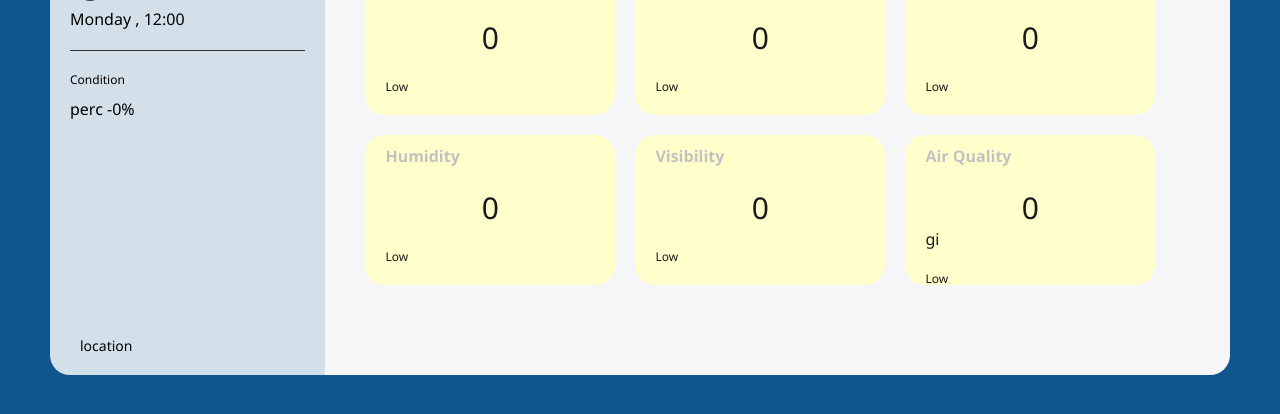
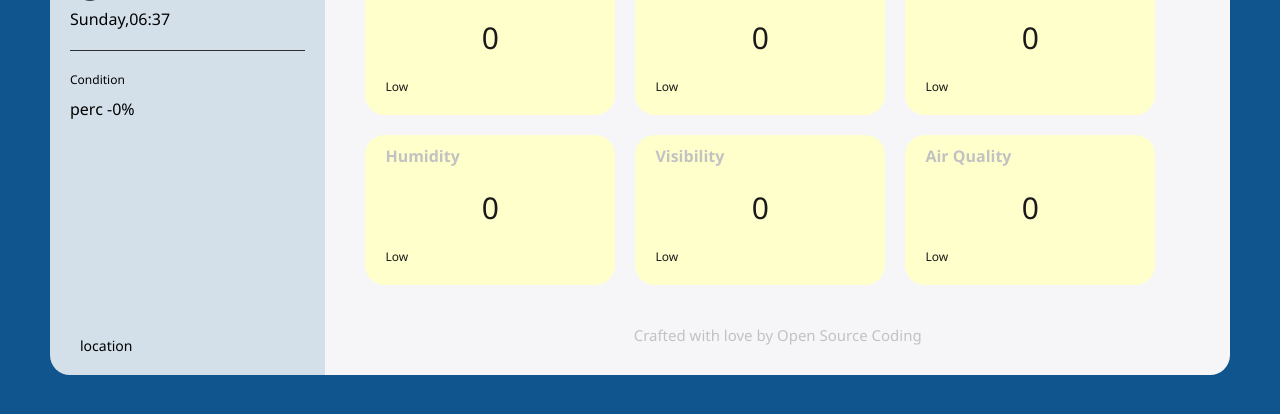
Before and after one commit to Saipadma524405/weather-app, a plain HTML site: page index.html in a window 1280 px wide. Shown: the part 472-886 px from the top of the page. Drawn offline with Linux system fonts and the light colour scheme.

Commit message:
data and time updated

```diff
--- a/index.html
+++ b/index.html
@@ -112,11 +112,12 @@
                     <h4 class="card-heading">Air Quality</h4>
                     <div class="content">
                         <p class="air-quality">0</p>
-       gi                 <p class="air-quality-status">Low</p>
+                        <p class="air-quality-status">Low</p>
                     </div>
                 </div>
             </div>
           </div>
+          <p class="credits">Crafted with love by Open Source Coding</p>
         </div>
     </div>
 
@@ -128,9 +129,9 @@
 
 
 
-    <script>
+    <script src="script.js"></script>
 
-    </script>
+
 
 </body>
 
--- /dev/null
+++ b/script.js
@@ -0,0 +1,35 @@
+const temp = document.getElementById("temp");
+  date = document.getElementById("date-time");
+
+
+let currentCity = "";
+let currentUnit = "";
+let hourlyorWeek = "";
+// update time and Date
+function getDateTime() {
+    let now = new Date(),
+        hour = now.getHours(),
+        minute = now.getMinutes();
+
+
+    let days = [
+        "Sunday",
+        "Tuesday",
+        "Wendnesday",
+        "Thursday",
+        "Friday",
+        "Saturday"
+
+    ];
+    hour = hour % 12;
+    if (hour < 10 ){
+        hour = "0" + hour;
+
+    }if(minute <10){
+        minute ="0" + minute;
+    }
+    let dayString =days[now.getDay()];
+     return ` ${dayString},${hour}:${minute}`;
+
+}
+date.innerText=getDateTime();
--- a/style.css
+++ b/style.css
@@ -243,3 +243,13 @@ nav .units button{
     margin-top: 20px;
     text-align: left;
 }
+.credits{
+    text-align: center;
+    font-size: 15px;
+    color: #c2c2c2;
+    position: absolute;
+    bottom: 30px;
+    left: 50%;
+    transform: translateX(-50%);
+
+}
```
